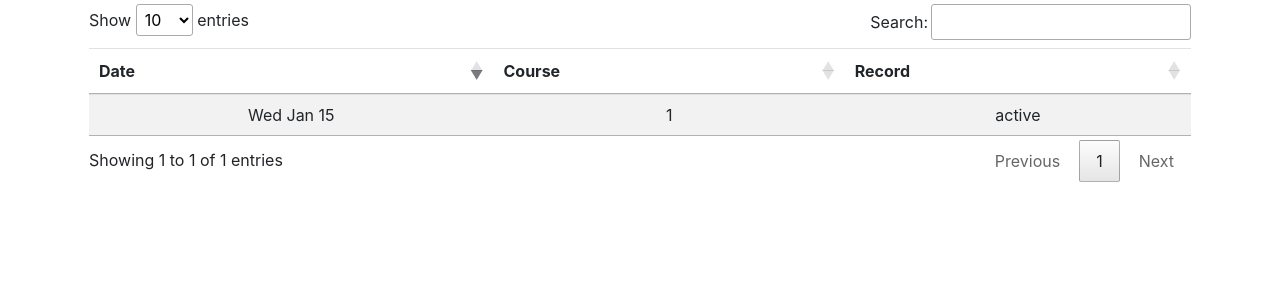
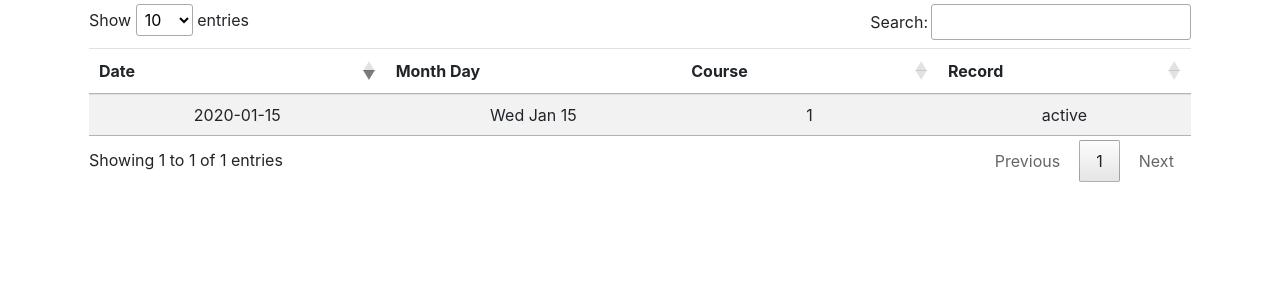
Before and after one commit to Joey-Costa3/Checkin, a Django app: template attendance/templates/attendance/studentViewAttendance.html in a window 1280 px wide. Shown: the part 249-549 px from the top of the page. Run offline with Django 3.2, Linux system fonts and the light colour scheme; the template is opened without the code that fills it: most values are stand-ins (such as "Sample title", 1, 10 or a date in 2020); some libraries are stand-ins or nearby versions.

Commit message:
Fixed sorting students attendance by date

```diff
--- a/attendance/templates/attendance/studentViewAttendance.html
+++ b/attendance/templates/attendance/studentViewAttendance.html
@@ -28,6 +28,7 @@ $(document).ready( function () {
 <thead>
 <tr>
 <th>Date</th>
+<th data-orderable="false">Month Day</th>
 <th>Course</th>
 <th>Record</th>
 </tr>
@@ -35,6 +36,7 @@ $(document).ready( function () {
 <tbody>
 {% for r in records  %}
 	<tr>
+	<td>{{ r.date|date:"Y-m-d" }}</td>
   <td>{{ r.date|date:"D M d" }} </td>
 	<td>{{ r.courseid }} </td>
 	<td>{{ r.status }} </td>
```
